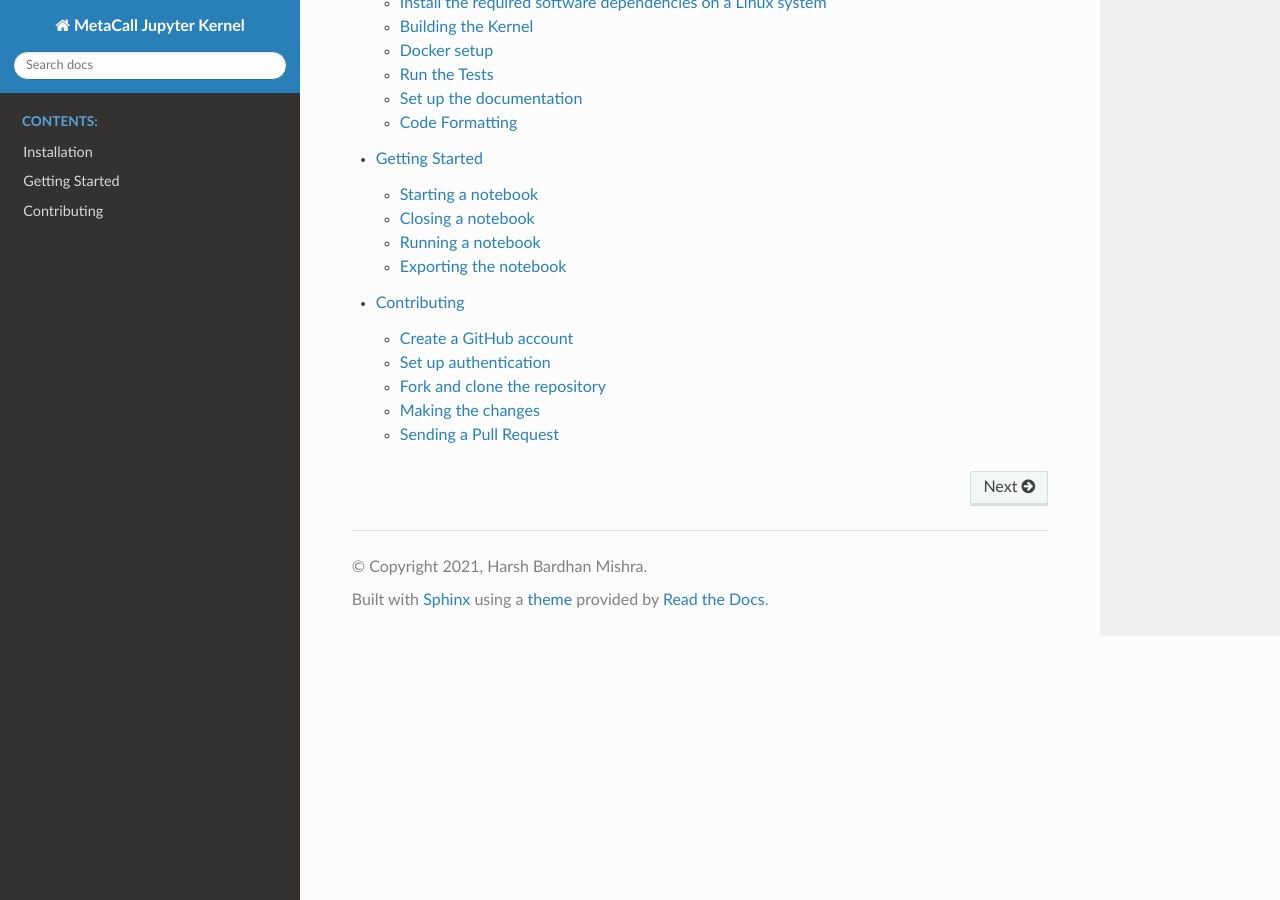
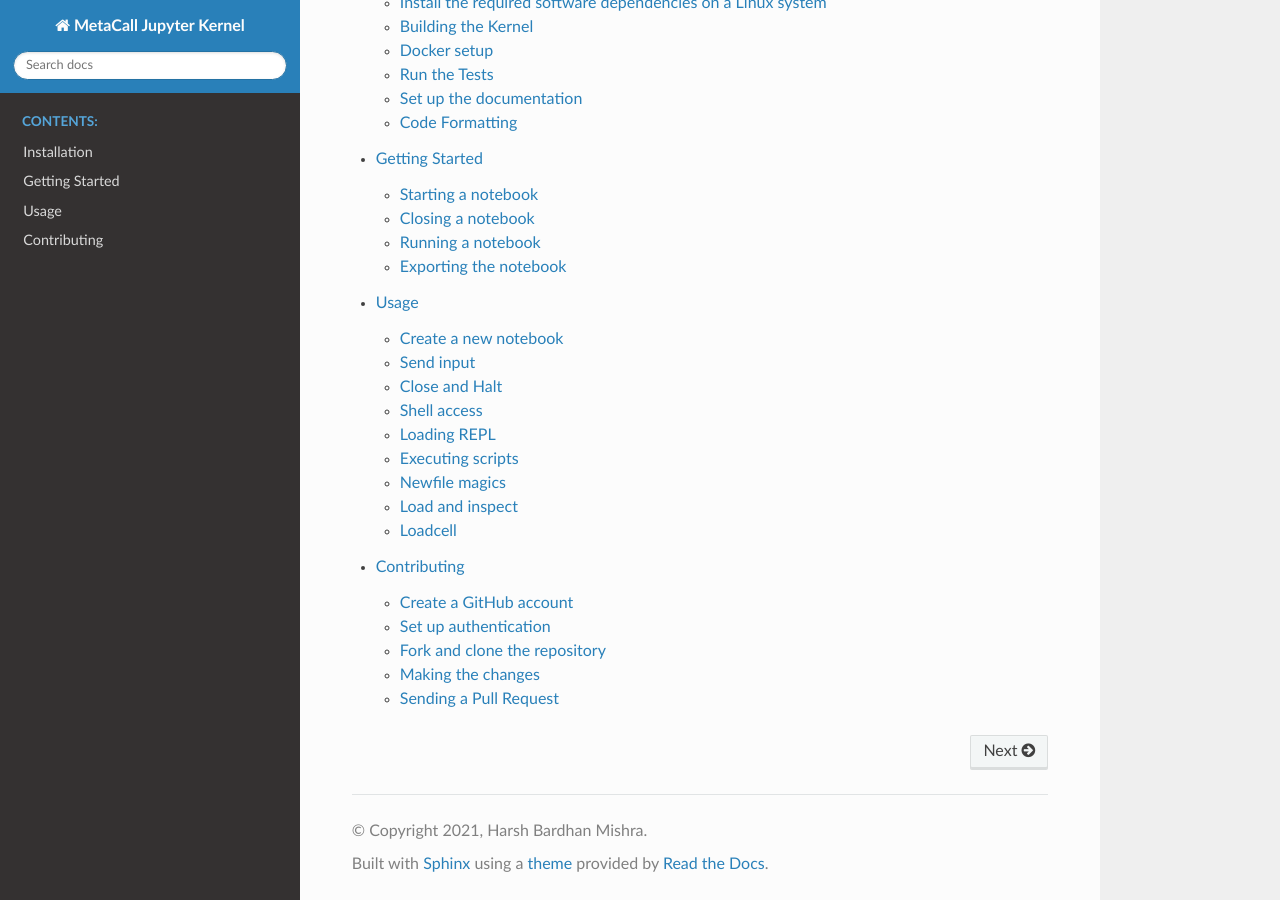
Before and after one commit to metacall/jupyter-kernel, a Sphinx documentation site: the page built from docs/index.rst, in a window 1280 px wide and 900 px high, scrolled down 917 px. Built offline with Sphinx 7.4.7 and the Read the Docs theme 2.0.0, drawn with Linux system fonts in a browser that asks for light colours; some of the changed lines change nothing that is shown.

Commit message:
docs: add usage documentation + assets

```diff
--- a/docs/index.rst
+++ b/docs/index.rst
@@ -50,4 +50,5 @@
 
    installation
    getting-started
+   usage
    contributing
--- /dev/null
+++ b/docs/usage.rst
@@ -0,0 +1,178 @@
+Usage
+=====
+
+Start the notebook server from the command line:
+
+::
+
+   jupyter notebook
+
+You should see the notebook open in your browser.
+
+Create a new notebook
+---------------------
+
+Chose the new ``metacall_kernel`` kernel by
+
+::
+
+       New -> metacall_kernel
+
+The *console* window will show you kernel messages, especially it will
+tell you when the notebook was saved (periodically).
+
+Send input
+----------
+
+**Send Key**: ``Shift-Return``
+
+You may enter single line code followed by a Shift-Return, i.e. hold
+down the Shift key, then press the Return key.
+
+.. image:: _static/send-input.png
+   :alt: send-input-snap
+
+There are a lot of features in Jupyter, e.g. running all cells or a
+print preview (rendered HTML) which allows you to save the complete page
+(including images, outputs and so on) by your browser.
+
+Close and Halt
+--------------
+
+The notebook may be terminated by
+
+::
+
+       $shutdown
+
+or from the menu (preferred)
+
+::
+
+       File -> Close and Halt
+
+.. image:: _static/close-and-halt.png
+   :alt: close and halt
+
+Shell access
+------------
+
+**prefix**: ``!``
+
+To run a shell command (e.g. ``ls``), put a ``!`` in front of the
+command. Note that ``!`` must be the first character in the cell,
+otherwise it will not be interpreted as shell prefix character.
+
+You can push in the following to test it out:
+
+::
+
+       !curl -I --http2 https://www.ubuntu.com/
+
+.. image:: _static/shell-support.png
+   :alt: shell support
+
+Loading REPL
+------------
+
+**prefix**: ``%repl <tag>``
+
+Under the hood, the MetaCall Jupyter Kernel interacts with the `Polyglot
+REPL`_, a Read-Evaluate-Print-Loop (REPL) that allows us to interact
+with REPLs of multiple languages using MetaCall.
+
+You can load a REPL, by just passing ``%repl <tag>`` where you can
+replace ``<tag>`` with the languages available. You can check-out the
+available languages through the ``$available`` command.
+
+You can load the REPL via passing in ``%repl <tag>`` where tag can be
+replaced with either Python or Node. You can add support for more
+languages (like Ruby, Java and more) through the `Polyglot REPL`_.
+
+Let's load a Python REPL and execute some code.
+
+.. image:: _static/py-repl.png
+   :alt: Python REPL
+
+Let's load a Node REPL and execute some code.
+
+.. image:: _static/node-repl.png
+   :alt: Node REPL
+
+Executing scripts
+-----------------
+
+**prefix**: ``>lang``
+
+You can execute standalone scripts in Python and JavaScript (Node) using
+the MetaCall exec through the MetaCall Jupyter Kernel. It provides a
+handy way for you to execute scripts, check output and validate your
+polyglot applications, without needing to exploit cross-language
+function calls.
+
+You can execute standalone scripts through ``>lang`` where the available
+languages are ``python``, ``javascript`` or any other language that is
+supported by the MetaCall CLI.
+
+.. image:: _static/script-exec.png
+   :alt: MetaCall Script execution
+
+.. _Polyglot REPL: https://github.com/metacall/polyglot-repl
+
+Newfile magics
+--------------
+
+**prefix**: ``$newfile <filename>``
+
+You can create new files that are saved on the local directory through
+the MetaCall Kernel over the Jupyter Notebook interface. You can make
+use of the functionality to save files on your disk, while creating
+polyglot applications and implement load from files.
+
+To make use of this functionality, you can make use of
+``$newfile <filename>`` to create the file. If the file doesn't exist,
+it will create a file and append the code mentioned below to the same.
+If the file does exist, the code would be appended below the existing
+code in the file.
+
+.. image:: _static/newfile-magics.png
+   :alt: Newfile Magics
+
+Load and inspect
+----------------
+
+**prefix**: ``$loadfile <tag> <filename>`` **prefix**: ``$inspect``
+
+Through the MetaCall Kernel, you can save code in form of a file over
+the disk using the ``$newfile`` magic. Through the
+``$loadfile <tag> <filename>`` functionality, you can load these
+external files in form of functions over the MetaCall's meta-object
+protocol.
+
+Once loaded, you can import these functions in a different language,
+thus implementing cross-language function calls. To check whether a
+function has been loaded, you can use ``$inspect``
+
+.. image:: _static/loadfile-inspect.png
+   :alt: Newfile Magics
+
+Loadcell
+--------
+
+**prefix**: ``$loadcell <tag>``
+
+Through the MetaCall Kernel, you can save load functions through code
+cell directly using the ``$loadcell <tag>`` functionality. Through this,
+you don't have to specify the filename and the function is loaded
+directly by saving it on a temporary file.
+
+Once loaded, you can import these functions in a different language,
+thus implementing cross-language function calls. To check whether a
+function has been loaded, you can use ``$inspect``.
+
+.. image:: _static/loadcell.png
+   :alt: Newfile Magics
+
+You can find all the Notebook examples `here`_.
+
+.. _here: https://github.com/metacall/jupyter-kernel/tree/master/examples
```
Also changed, not shown: docs/_static/close-and-halt.png (added), docs/_static/loadcell.png (added), docs/_static/loadfile-inspect.png (added), docs/_static/newfile-magics.png (added), docs/_static/node-repl.png (added), docs/_static/py-repl.png (added), docs/_static/script-exec.png (added), docs/_static/send-input.png (added), docs/_static/shell-support.png (added).
